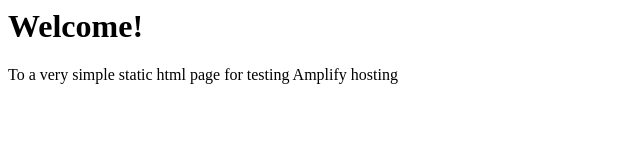
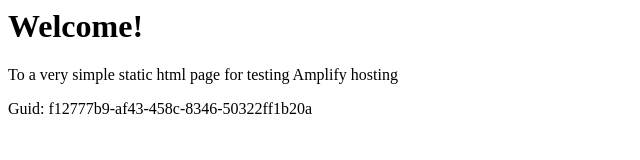
Before and after one commit to aws-aemilia-bah/Github-PR-Commit-Integration-Test-DoNotTouch-v1-prod-me-south-1, a website: page src/index.html in a window 1280 px wide. Shown: the whole page, without its empty margins (0-640 px from the left). Drawn offline with Linux system fonts and the light colour scheme.

Commit message:
commit from integ tests

```diff
--- a/src/index.html
+++ b/src/index.html
@@ -1,3 +1,5 @@
+
+
 <html lang="en">
 
 <head>
@@ -10,6 +12,6 @@
 <body>
     <h1>Welcome!</h1>
     <p>To a very simple static html page for testing Amplify hosting</p>
-</body>
+    <p>Guid: f12777b9-af43-458c-8346-50322ff1b20a</p></body>
 
 </html>
```
